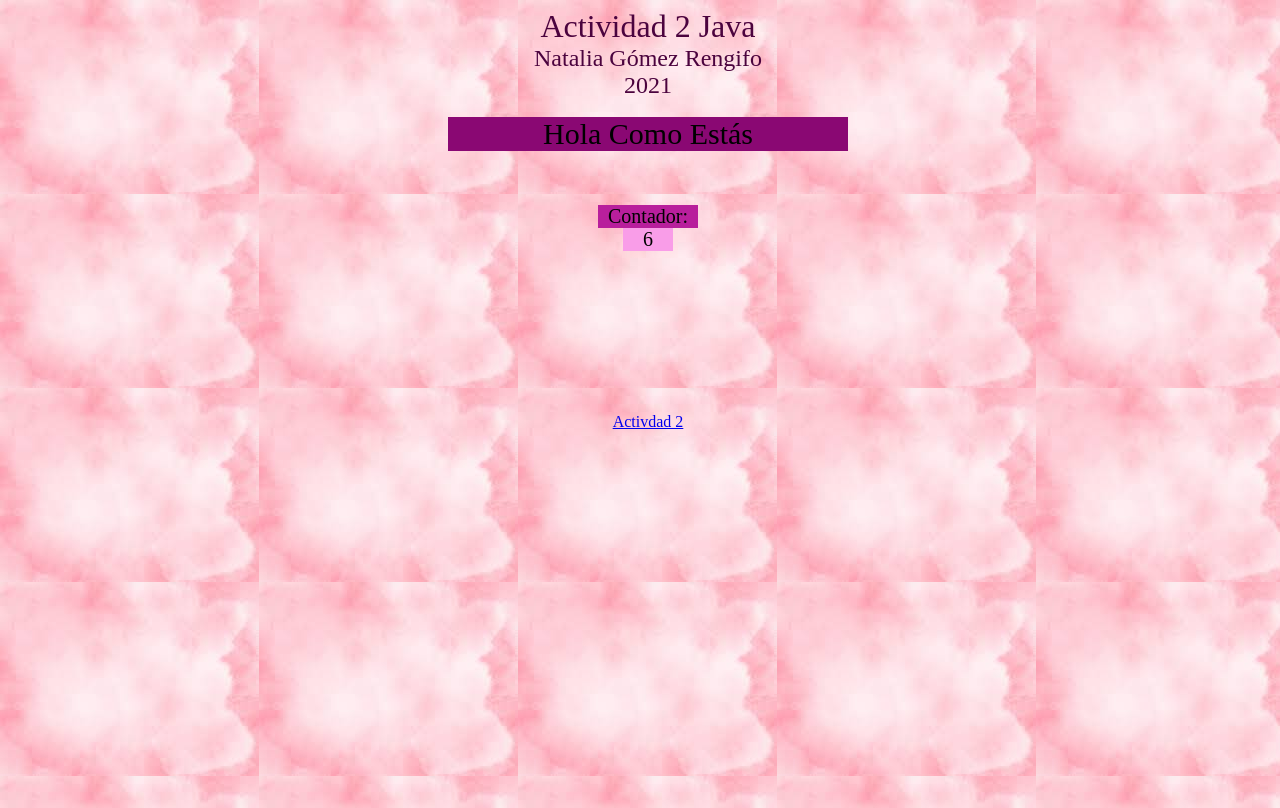
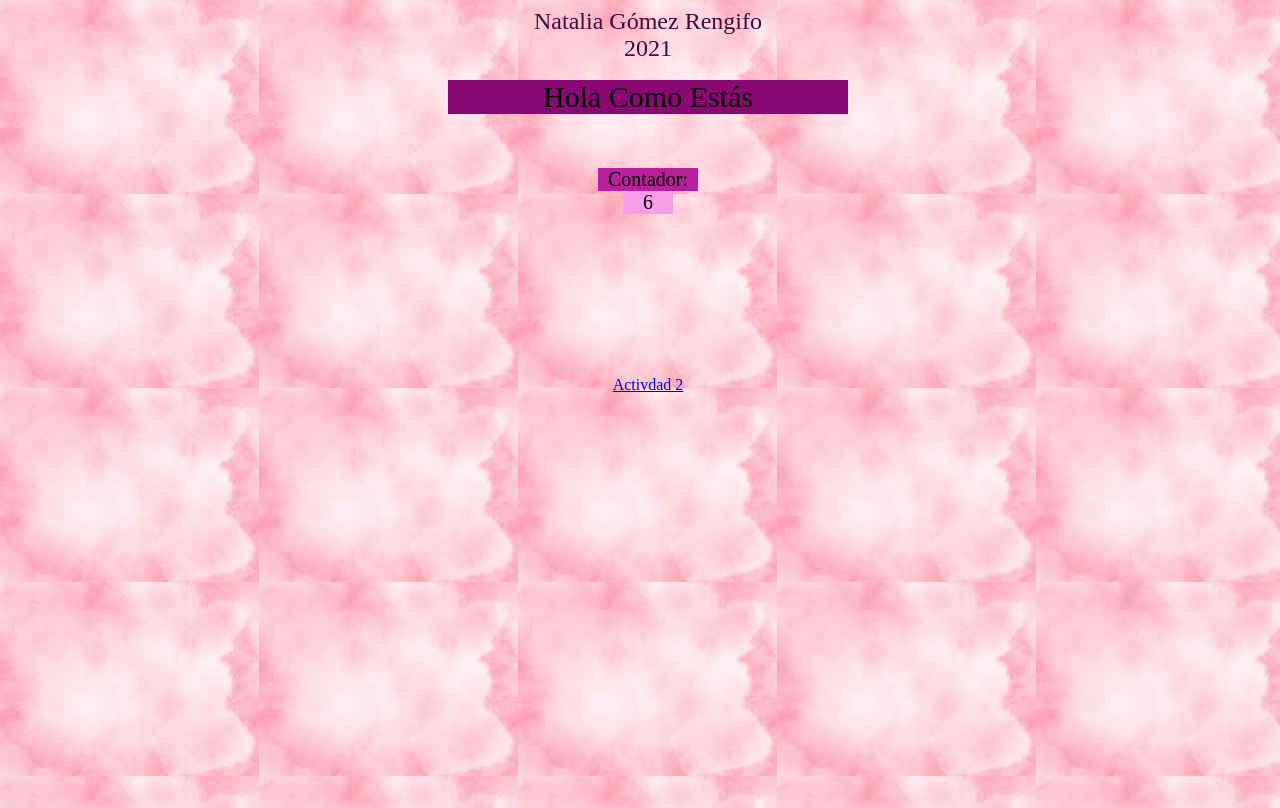
Before and after one commit to gomezrengifon/Primer-periodo, a plain HTML site: page 1.html in a window 1280 px wide. Drawn offline with Linux system fonts and the light colour scheme.

Commit message:
Update 1.html

```diff
--- a/1.html
+++ b/1.html
@@ -7,8 +7,6 @@
 </head>
 <body>
 	<center>
-		<font size="6" color="#4B033E">Actividad 2 Java</font>
-		<br>
 		<font size="5" color="#4B033E">Natalia Gómez Rengifo</font>
 		<br>
 		<font size="5" color="#4B033E">2021</font>
```
